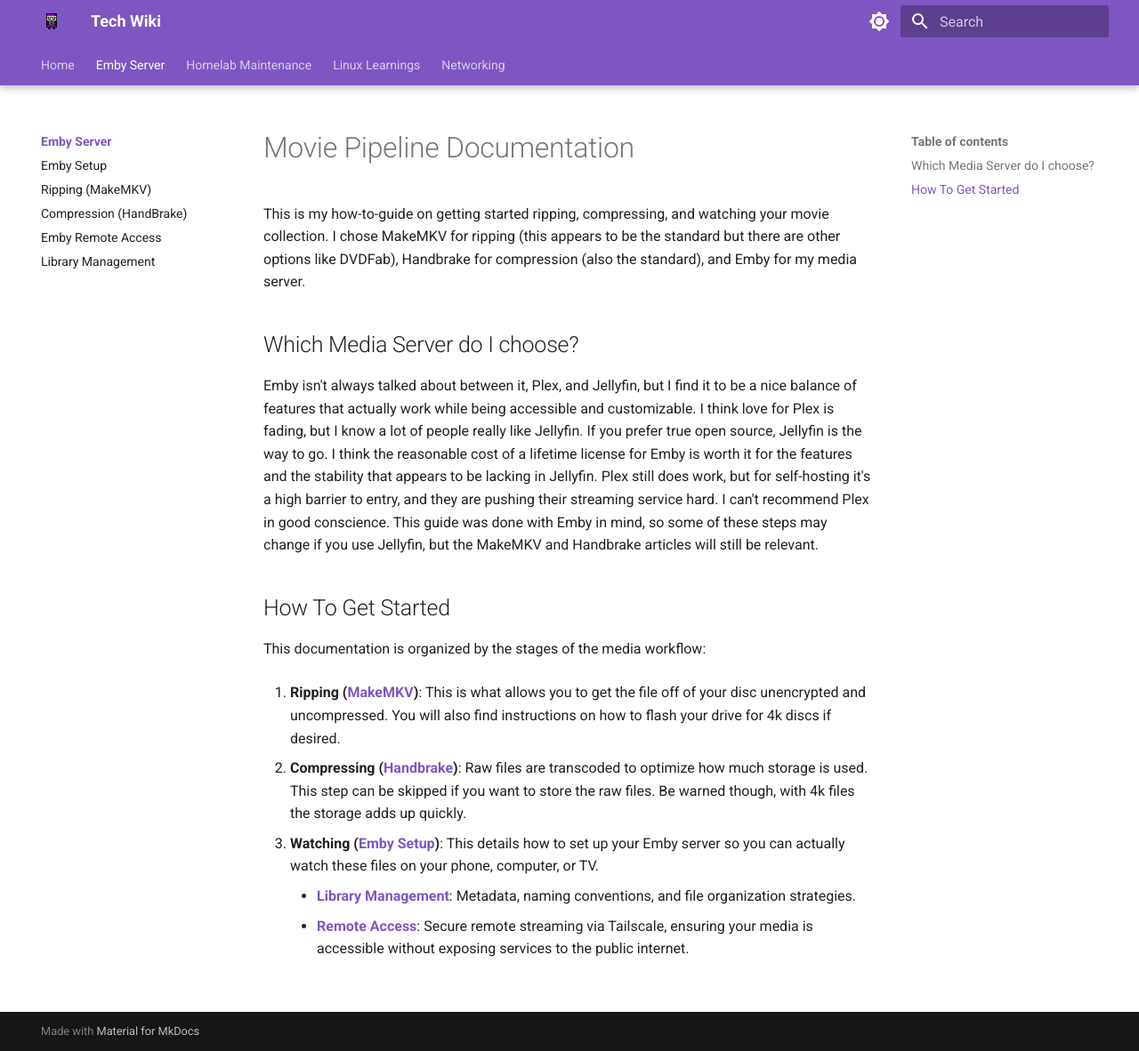
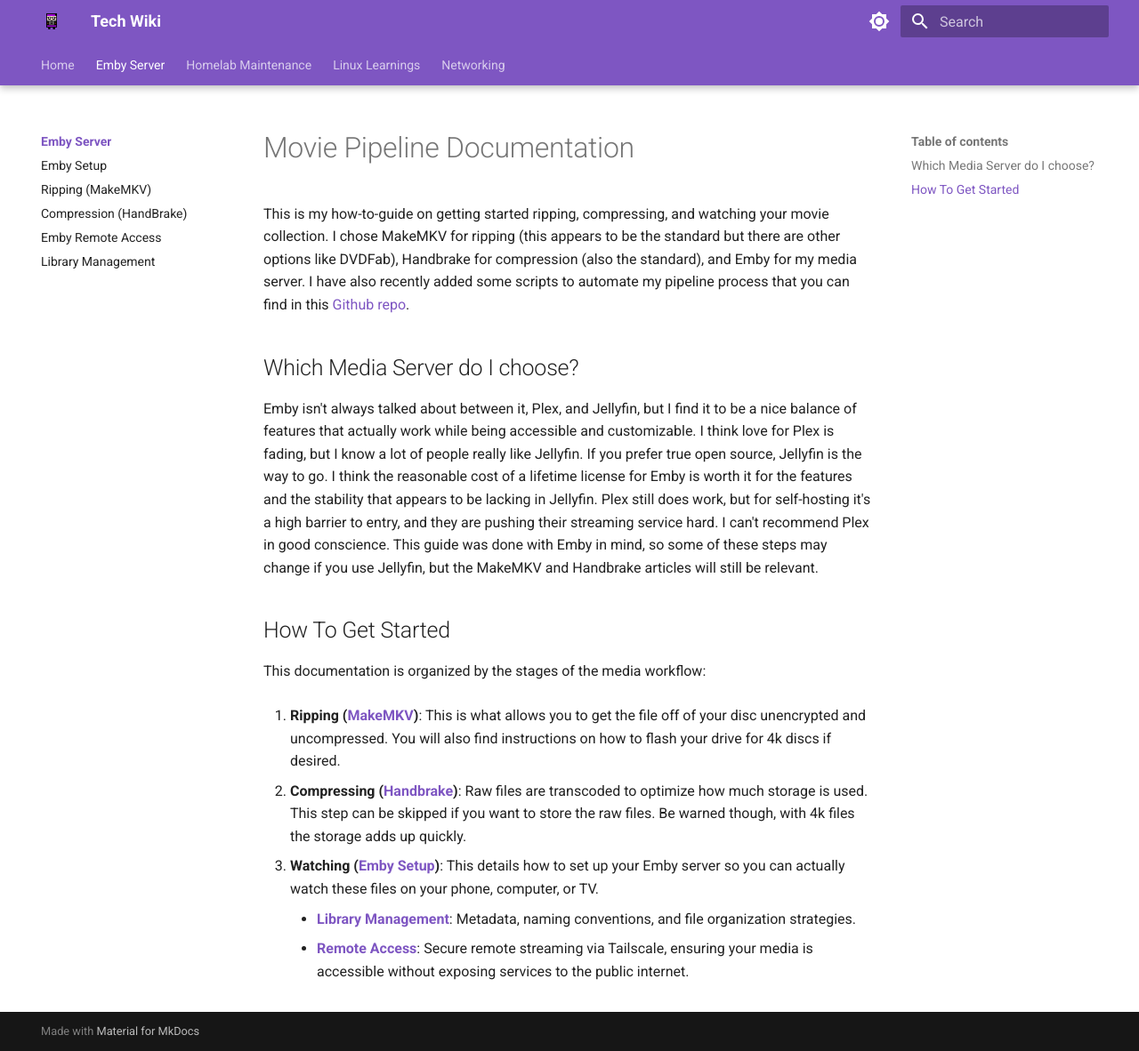
Before and after one commit to caleb-stults/tech-wiki, an MkDocs documentation site: the page built from docs/movie-pipeline/index.md, in a window 1280 px wide and 1182 px high. Shown: the whole window at 89% size. Built offline with MkDocs 1.6.1 and Material for MkDocs 9.7.7, drawn with Linux system fonts in a browser that asks for light colours.

Commit message:
adding citation for pipeline scripts repo

```diff
--- a/docs/movie-pipeline/index.md
+++ b/docs/movie-pipeline/index.md
@@ -1,6 +1,6 @@
 # Movie Pipeline Documentation
 
-This is my how-to-guide on getting started ripping, compressing, and watching your movie collection. I chose MakeMKV for ripping (this appears to be the standard but there are other options like DVDFab), Handbrake for compression (also the standard), and Emby for my media server.
+This is my how-to-guide on getting started ripping, compressing, and watching your movie collection. I chose MakeMKV for ripping (this appears to be the standard but there are other options like DVDFab), Handbrake for compression (also the standard), and Emby for my media server. I have also recently added some scripts to automate my pipeline process that you can find in this [Github repo](https://github.com/caleb-stults/media-center-pipeline).
 
 ## Which Media Server do I choose?
 Emby isn't always talked about between it, Plex, and Jellyfin, but I find it to be a nice balance of features that actually work while being accessible and customizable. I think love for Plex is fading, but I know a lot of people really like Jellyfin. If you prefer true open source, Jellyfin is the way to go. I think the reasonable cost of a lifetime license for Emby is worth it for the features and the stability that appears to be lacking in Jellyfin. Plex still does work, but for self-hosting it's a high barrier to entry, and they are pushing their streaming service hard. I can't recommend Plex in good conscience. This guide was done with Emby in mind, so some of these steps may change if you use Jellyfin, but the MakeMKV and Handbrake articles will still be relevant.
```
